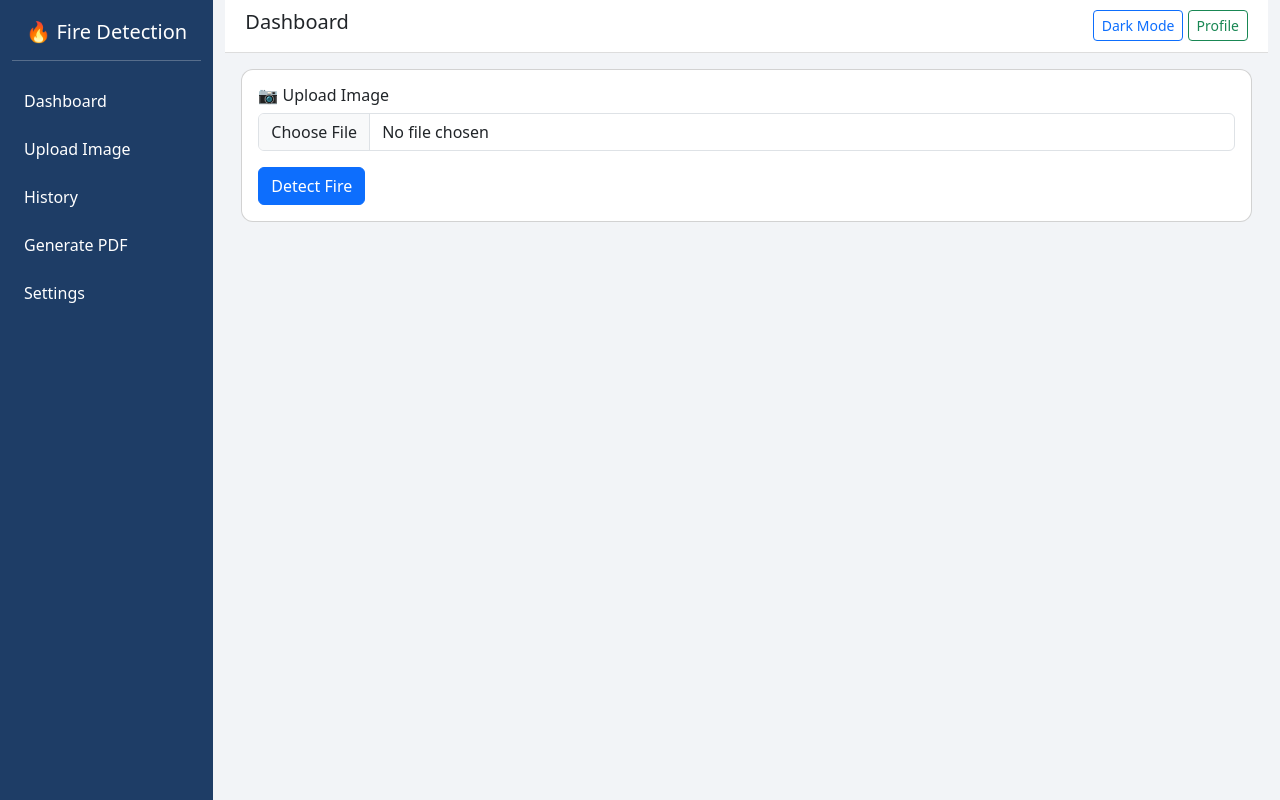
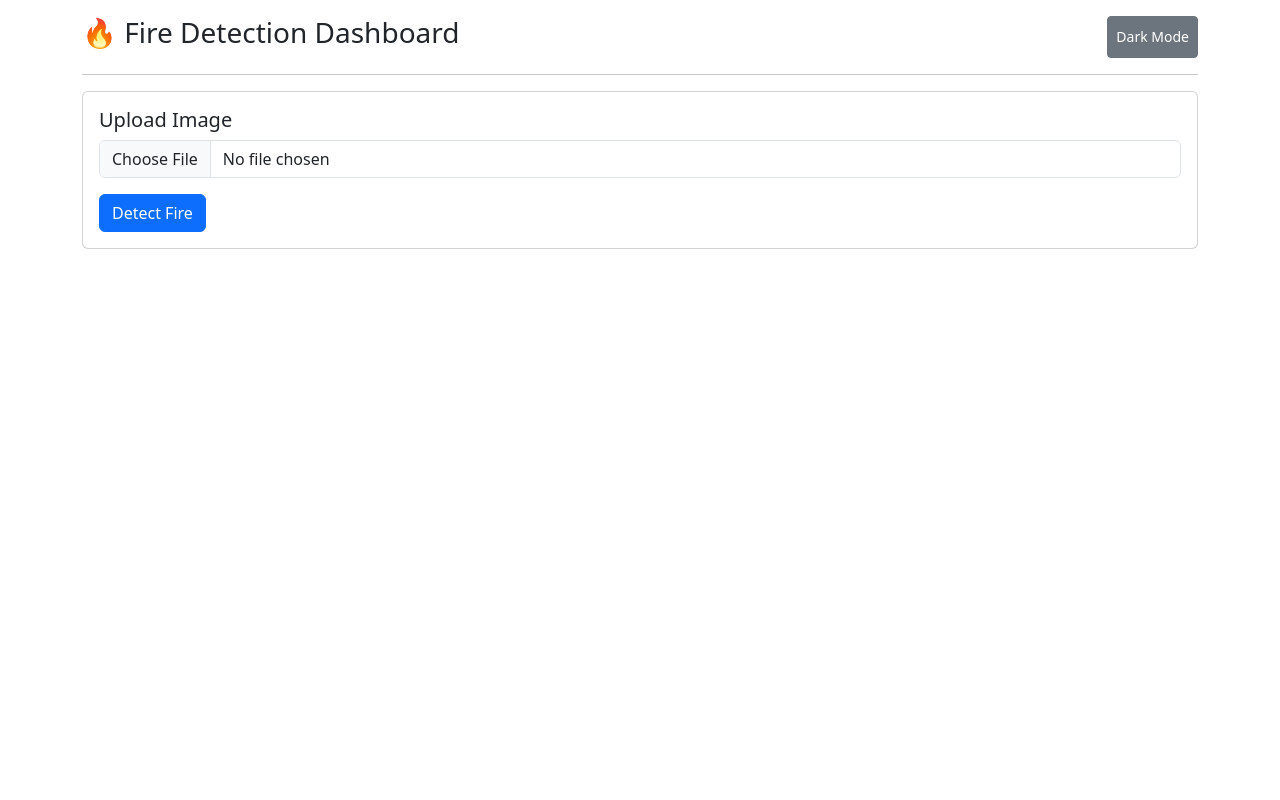
Before and after one commit to ZouhairSA/Fire-detection-mlops_AWS, a Flask app: page / in a window 1280 px wide. Run offline with Flask 3, Linux system fonts and the light colour scheme; parts of the project's set-up code (start-up, migrations or seed data) failed here and were passed over.

Commit message:
Update UI01

```diff
--- a/api/templates/index.html
+++ b/api/templates/index.html
@@ -2,99 +2,52 @@
 <html lang="fr">
 <head>
 <meta charset="UTF-8">
-<title>Fire Detection Dashboard</title>
-
+<title>Fire Detection</title>
 <meta name="viewport" content="width=device-width, initial-scale=1">
 
 <link href="https://cdn.jsdelivr.net/npm/bootstrap@5.3.2/dist/css/bootstrap.min.css" rel="stylesheet">
 
 <style>
-body {
-    background:#f2f4f7;
+
+/* ===== DARK MODE ===== */
+body.dark {
+    background:#101415;
+    color:white;
 }
 
-.sidebar {
-    height:100vh;
-    background:#1e3d66;
+.card.dark {
+    background:#1b1f22;
     color:white;
-    padding-top:20px;
+    border:1px solid #333;
 }
 
-.sidebar a {
-    color:white;
-    text-decoration:none;
-    display:block;
-    padding:12px;
-}
-
-.sidebar a:hover {
-    background:#163252;
-}
-
-.topbar {
-    background:white;
-    padding:10px 20px;
-    border-bottom:1px solid #ddd;
-}
-
-.card {
-    border-radius:12px;
-}
-
-.result-box {
-    background:white;
-    padding:20px;
-    border-radius:12px;
-}
-
-.preview-img {
+/* Preview image */
+.preview {
     max-width:100%;
     border-radius:10px;
-    border:1px solid #ddd;
+    border:1px solid #ccc;
 }
 
 </style>
 </head>
 <body>
 
-<div class="container-fluid">
+<div class="container mt-3">
 
-<div class="row">
+    <div class="d-flex justify-content-between">
 
-    <!-- SIDEBAR -->
-    <div class="col-2 sidebar">
+        <h3>🔥 Fire Detection Dashboard</h3>
 
-        <h5 class="text-center">🔥 Fire Detection</h5>
-        <hr class="bg-white">
-
-        <a href="#">Dashboard</a>
-        <a href="#">Upload Image</a>
-        <a href="#">History</a>
-        <a href="#">Generate PDF</a>
-        <a href="#">Settings</a>
+        <button onclick="toggleDark()" class="btn btn-sm btn-secondary">Dark Mode</button>
 
     </div>
 
-    <!-- MAIN CONTENT -->
-    <div class="col-10">
+    <hr>
 
-        <!-- TOPBAR -->
-        <div class="topbar d-flex justify-content-between">
+    <!-- UPLOAD -->
+    <div class="card p-3 mb-3" id="card1">
 
-            <h5>Dashboard</h5>
-
-            <div>
-                <button class="btn btn-sm btn-outline-primary">Dark Mode</button>
-                <button class="btn btn-sm btn-outline-success">Profile</button>
-            </div>
-
-        </div>
-
-        <div class="p-3">
-
-            <div class="card p-3 mb-3">
-
-                <h6>📷 Upload Image</h6>
+        <h5>Upload Image</h5>
 
         <form action="/" method="POST" enctype="multipart/form-data">
 
@@ -103,31 +56,29 @@ body {
             <button class="btn btn-primary">Detect Fire</button>
 
         </form>
-
     </div>
 
 
     {% if result %}
 
-            <div class="result-box mb-3">
+    <!-- RESULT -->
+    <div class="card p-3 mb-3" id="card2">
 
-                <h6>✅ Resultat :</h6>
-
+        <h5>Result :</h5>
         <h3>{{ result }}</h3>
-
-                <hr>
 
         <p>Image : {{ filename }}</p>
 
-                <a href="/download/{{ filename }}" class="btn btn-danger">Télécharger PDF</a>
+        <a href="/download/{{ filename }}" class="btn btn-danger">Download PDF</a>
 
     </div>
 
-            <div class="card p-3">
+    <!-- IMAGE -->
+    <div class="card p-3" id="card3">
 
-                <h6>🖼 Image analysée</h6>
+        <h5>Image analysée</h5>
 
-                <img src="/static/{{ filename }}" class="preview-img">
+        <img src="/static/{{ filename }}" class="preview">
 
     </div>
 
@@ -135,14 +86,23 @@ body {
 
 </div>
 
-    </div>
 
-</div>
+<script>
+// ===== DARK MODE SCRIPT =====
+function toggleDark(){
 
-</div>
+    document.body.classList.toggle("dark");
+
+    document.getElementById("card1").classList.toggle("dark");
+    document.getElementById("card2").classList.toggle("dark");
+    document.getElementById("card3").classList.toggle("dark");
+
+}
+</script>
 
 </body>
 </html>
+
 
 
 
```
Lines whose indentation alone changed are shown as unchanged.
